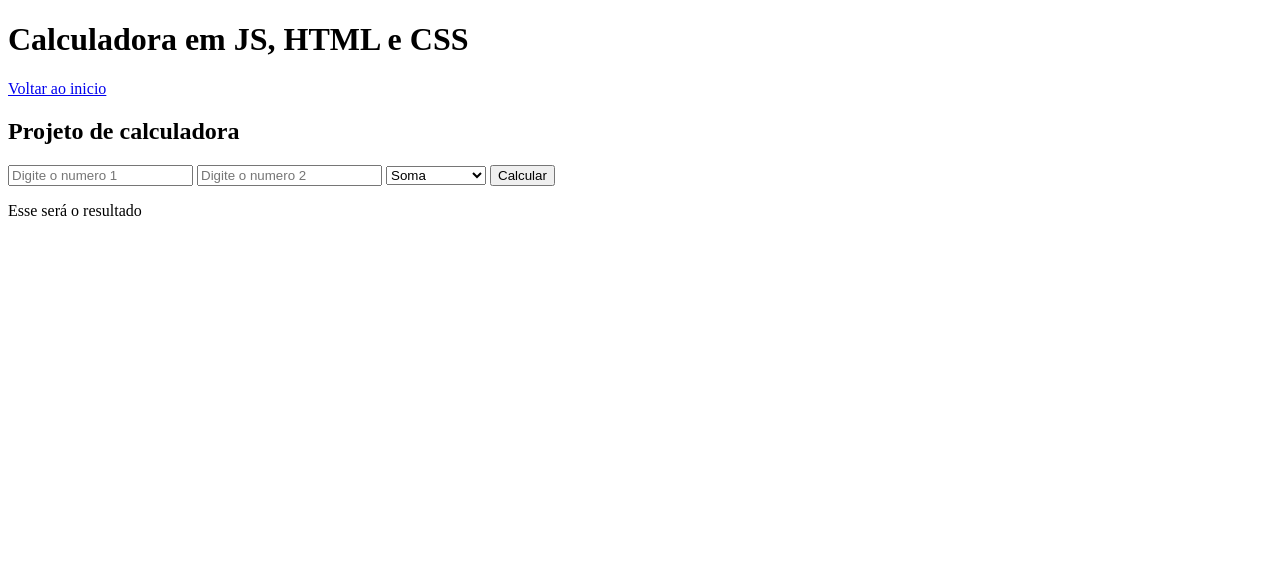
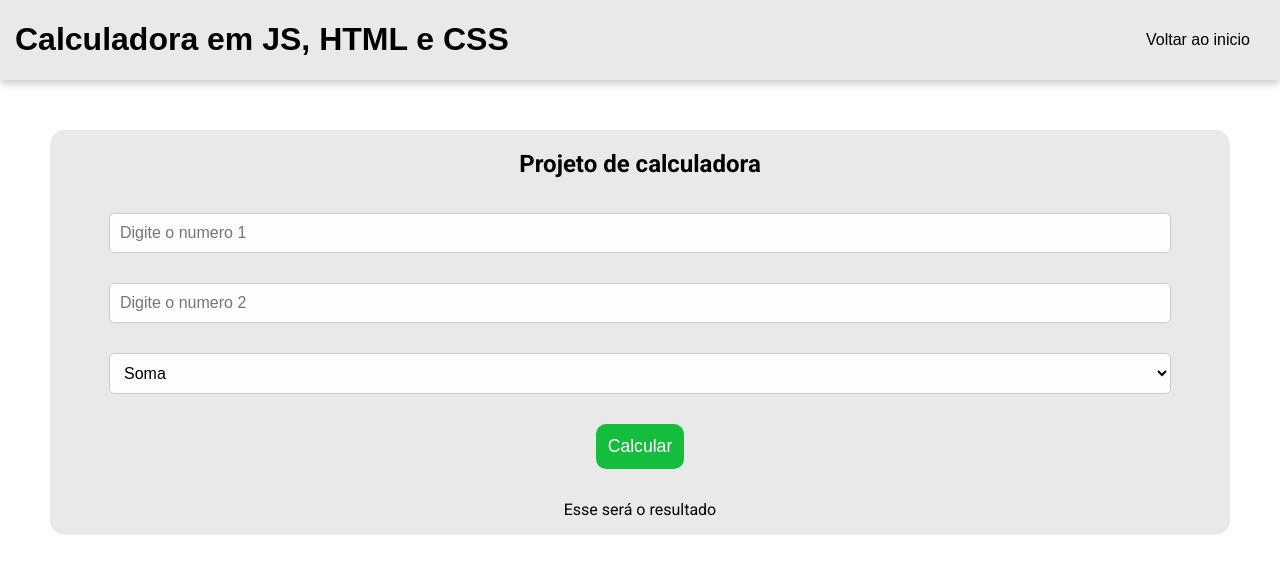
Before and after one commit to senacscsrs/RawiM, a plain HTML site: page atividades/calculadora/calculadora.html in a window 1280 px wide. Drawn offline with Linux system fonts and the light colour scheme; files that its build step writes are made by us from their sources.

Commit message:
calculadora pronta

```diff
--- a/atividades/calculadora/index.html
+++ b/atividades/calculadora/calculadora.html
@@ -4,13 +4,17 @@
     <meta charset="UTF-8">
     <meta name="viewport" content="width=device-width, initial-scale=1.0">
     <title>Calculadora</title>
-        <link rel="stylesheet" href="atividades/calculadora/style.css">
-        <script src="script.js"></script>
+        <link rel="stylesheet" href="estilo.css">
+        <link rel="preconnect" href="https://fonts.googleapis.com">
+    <link rel="preconnect" href="https://fonts.gstatic.com" crossorigin>
+    <link href="https://fonts.googleapis.com/css2?family=Roboto:wght@400;700&display=swap" rel="stylesheet">
 </head>
 <body>
     <header>
         <h1>Calculadora em JS, HTML e CSS</h1>
-        <a href="index.html">Voltar ao inicio</a>
+        <div class="linkheader">
+        <a href="/index.html">Voltar ao inicio</a>
+        </div>
     </header>
     <main>
         <section>
@@ -29,5 +33,8 @@
             </div>
         </section>
     </main>
+
+
+    <script src="script.js"></script>
 </body>
 </html>
--- /dev/null
+++ b/atividades/calculadora/estilo.css
@@ -0,0 +1,73 @@
+body {
+    margin: 0;
+}
+main{
+    font-family: "roboto", sans-serif;
+}
+
+header {
+    background-color: rgb(233, 233, 233);
+    border: 10px;
+    display: flex;
+    gap: 20px;
+    justify-content: space-between;
+    align-items: center;
+    font-family: Arial, Helvetica, sans-serif;
+    box-shadow: 0px 4px 8px rgba(0, 0, 0, 0.2);
+}
+
+header h1 {
+    margin-left: 15px;
+}
+
+header a {
+    margin-right: 30px;
+    color: black;
+    text-decoration: none;
+}
+
+.cartao {
+    background-color: rgb(233, 233, 233);
+    border-radius: 15px;
+    padding: 30px auto;
+    margin: 50px;
+    display: flex;
+    flex-direction: column;
+    align-items: center;
+    gap: 15px;
+
+}
+#bt_calcular {
+    padding: 12px;
+    background-color: #15bd3d;
+    color: white;
+    border: none;
+    border-radius: 10px;
+    font-size: 1.1em;
+    cursor: pointer;
+    transition: 0.3s;
+}
+
+#bt_calcular:hover {
+    background-color: #218838;
+}
+
+input[type="number"],
+select {
+    width: 90%;
+    padding: 10px;
+    margin-bottom: 15px;
+    border: 1px solid #ccc;
+    border-radius: 5px;
+    font-size: 1em;
+    box-sizing: border-box;
+    background-color: #fdfdfd;
+}
+
+
+input[type="number"]:focus,
+select:focus {
+    outline: none;
+    border-color: #007bff;
+    box-shadow: 0 0 0 3px rgba(0, 123, 255, 0.25);
+}
--- a/atividades/calculadora/script.js
+++ b/atividades/calculadora/script.js
@@ -16,7 +16,7 @@ bt_calcular.addEventListener("click", function () {
             break;
 
         case "subtracao":
-            resultado = numero1 + numero2
+            resultado = numero1 - numero2
             break;
 
         case "multiplicacao":
@@ -30,6 +30,7 @@ bt_calcular.addEventListener("click", function () {
         default:
             resultado = "invalido"
     }
- resultadofinal.innerHTML = (resultado)
+resultadofinal.textContent =resultado
+resultadofinal.style.color = "red"
 
 })
```
Also changed, not shown: atividades/calculadora/style.css (deleted).
